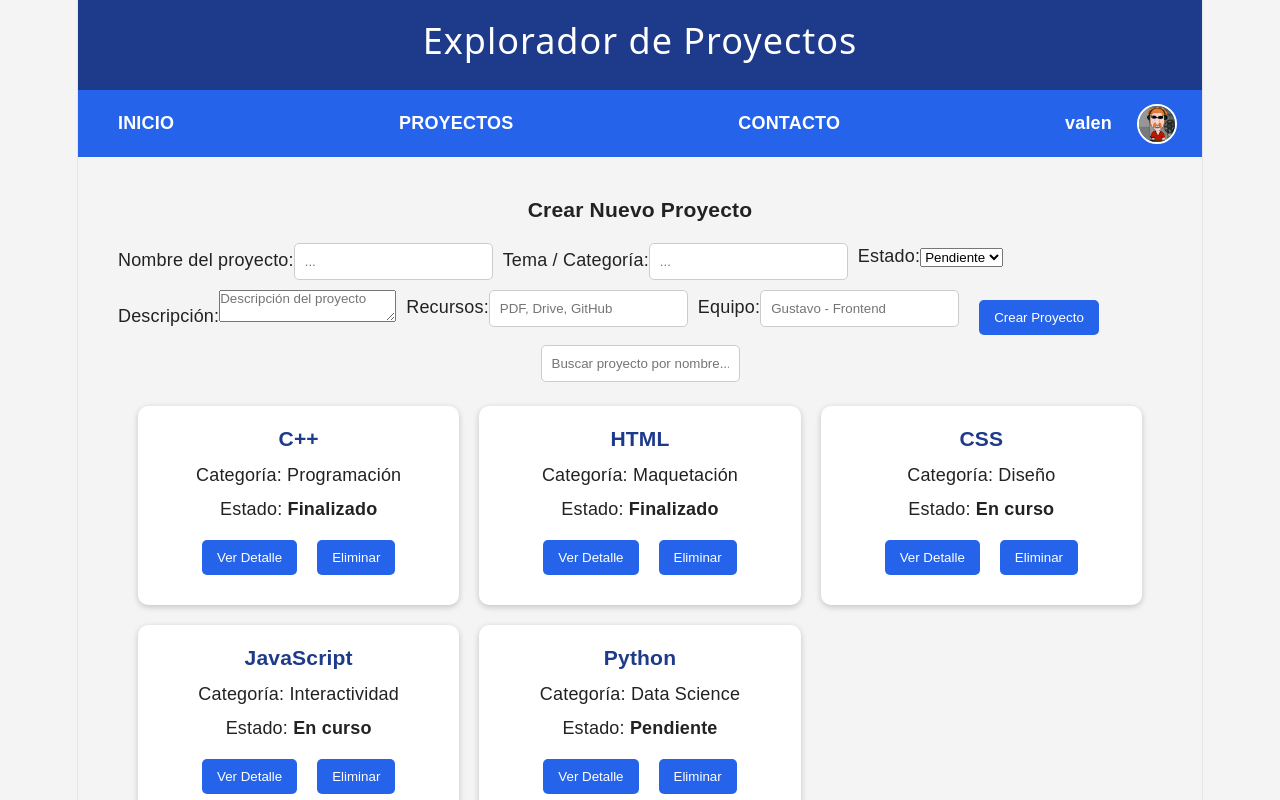
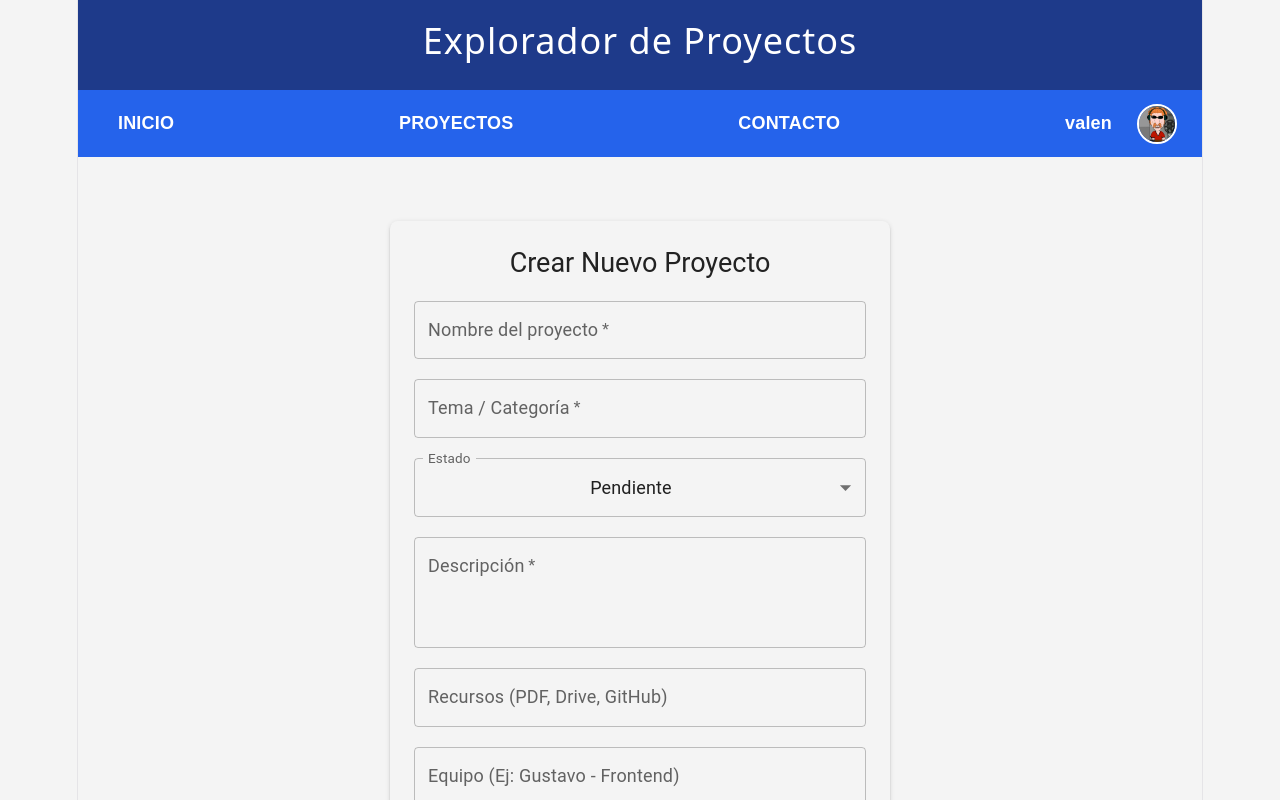
Before and after one commit to GonzG1811/PV_TP3_Grupo13, a React (Vite) app: page /proyectos in a window 1280 px wide. Shown: the top 800 px of the page. Built offline with nearby package versions, Linux system fonts and the light colour scheme; the HTML template or start-up script is replaced by a standard one.

Commit message:
primera parte del punto 3 estrada

```diff
--- a/package.json
+++ b/package.json
@@ -10,6 +10,9 @@
     "preview": "vite preview"
   },
   "dependencies": {
+    "@emotion/react": "^11.14.0",
+    "@emotion/styled": "^11.14.1",
+    "@mui/material": "^9.0.1",
     "react": "^19.2.5",
     "react-dom": "^19.2.5",
     "react-router-dom": "^7.16.0"
--- a/src/components/FormularioProyecto.jsx
+++ b/src/components/FormularioProyecto.jsx
@@ -1,42 +1,33 @@
 import React, { useState } from 'react';
 import { agregarProyecto } from '../services/proyectoService';
+import { TextField, Button, Box, MenuItem, Typography } from '@mui/material';
 
 function FormularioProyecto({ alGuardar }) {
-
     const [proyectoData, setProyectoData] = useState({
         titulo: '',
         categoria: '',
         estado: 'Pendiente',
-        descripcion:'',
+        descripcion: '',
         recursos: '',
         equipo: ''
     });
 
-    const { titulo, categoria, estado,descripcion,recursos,equipo } = proyectoData;
+    const { titulo, categoria, estado, descripcion, recursos, equipo } = proyectoData;
 
     const manejarEnvio = (e) => {
         e.preventDefault();
 
         agregarProyecto({
             ...proyectoData,
-
-    recursos: [
-        proyectoData.recursos
-    ],
-
-    equipo: [
-        {
-            nombre: proyectoData.equipo,
-            rol: ""
-        }
-    ]
+            recursos: [proyectoData.recursos],
+            equipo: [{ nombre: proyectoData.equipo, rol: "" }]
         });
 
         setProyectoData({
             titulo: '',
             categoria: '',
             estado: 'Pendiente',
-            descripcion:'',
+            descripcion: '',
             recursos: '',
             equipo: ''
         });
@@ -45,92 +36,74 @@ function FormularioProyecto({ alGuardar }) {
     };
 
     return (
-        <section className="contenedor-formulario">
-            <h3>Crear Nuevo Proyecto</h3>
-            <form onSubmit={manejarEnvio} className="form-crear">
-                <div className="input-group">
-                    <label>Nombre del proyecto:</label>
-                    <input
-                        type="text"
+        <Box component="section" sx={{ maxWidth: 500, mx: 'auto', mt: 3, p: 3, boxShadow: 2, borderRadius: 2 }}>
+            <Typography variant="h5" gutterBottom>Crear Nuevo Proyecto</Typography>
+
+            <Box component="form" onSubmit={manejarEnvio} sx={{ display: 'flex', flexDirection: 'column', gap: 2.5 }}>
+
+                <TextField
+                    label="Nombre del proyecto"
+                    variant="outlined"
                     value={titulo}
                     onChange={(e) => setProyectoData({ ...proyectoData, titulo: e.target.value })}
-                        placeholder="..."
                     required
+                    fullWidth
                 />
-                </div>
 
-                <div className="input-group">
-                    <label>Tema / Categoría:</label>
-                    <input
-                        type="text"
+                <TextField
+                    label="Tema / Categoría"
+                    variant="outlined"
                     value={categoria}
                     onChange={(e) => setProyectoData({ ...proyectoData, categoria: e.target.value })}
-                        placeholder="..."
                     required
+                    fullWidth
                 />
-                </div>
 
-                <div className="input-group">
-                    <label>Estado:</label>
-                    <select
+                <TextField
+                    select
+                    label="Estado"
                     value={estado}
                     onChange={(e) => setProyectoData({ ...proyectoData, estado: e.target.value })}
+                    fullWidth
                 >
-                        <option value="Pendiente">Pendiente</option>
-                        <option value="En curso">En curso</option>
-                        <option value="Finalizado">Finalizado</option>
-                    </select>
-                </div>
-                <div className="input-group">
-    <label>Descripción:</label>
+                    <MenuItem value="Pendiente">Pendiente</MenuItem>
+                    <MenuItem value="En curso">En curso</MenuItem>
+                    <MenuItem value="Finalizado">Finalizado</MenuItem>
+                </TextField>
 
-    <textarea
+                <TextField
+                    label="Descripción"
+                    multiline
+                    rows={3}
                     value={descripcion}
-        onChange={(e) =>
-            setProyectoData({
-                ...proyectoData,
-                descripcion: e.target.value
-            })
+                    onChange={(e) => setProyectoData({ ...proyectoData, descripcion: e.target.value })}
+                    required
+                    fullWidth
+                />
+
+                <TextField
+                    label="Recursos (PDF, Drive, GitHub)"
+                    variant="outlined"
+                    value={recursos}
+                    onChange={(e) => setProyectoData({ ...proyectoData, recursos: e.target.value })}
+                    fullWidth
+                />
+
+                <TextField
+                    label="Equipo (Ej: Gustavo - Frontend)"
+                    variant="outlined"
+                    value={equipo}
+                    onChange={(e) => setProyectoData({ ...proyectoData, equipo: e.target.value })}
+                    fullWidth
+                />
+
+                <Button type="submit" variant="contained" color="primary" size="large">
+                    Crear Proyecto
+                </Button>
+
+            </Box>
+        </Box>
+    );
 }
-        placeholder="Descripción del proyecto"
-        required
-    />
-</div>
 
-<div className="input-group">
-    <label>Recursos:</label>
-
-    <input
-        type="text"
-        value={recursos}
-        onChange={(e) =>
-            setProyectoData({
-                ...proyectoData,
-                recursos: e.target.value
-            })
-        }
-        placeholder="PDF, Drive, GitHub"
-    />
-</div>
-
-<div className="input-group">
-    <label>Equipo:</label>
-
-    <input
-        type="text"
-        value={equipo}
-        onChange={(e) =>
-            setProyectoData({
-                ...proyectoData,
-                equipo: e.target.value
-            })
-        }
-        placeholder="Gustavo - Frontend"
-    />
-</div>
-
-                <button type="submit" className="btn-crear">Crear Proyecto</button>
-            </form>
-        </section>
-    );
-}export default FormularioProyecto;
+export default FormularioProyecto;
--- a/src/components/ProyectoCard.jsx
+++ b/src/components/ProyectoCard.jsx
@@ -1,25 +1,43 @@
 import React from 'react';
 import { useNavigate } from 'react-router-dom';
+import { Card, CardContent, Typography, Button, CardActions } from '@mui/material';
 
 const ProyectoCard = ({ proyecto, onEliminar }) => {
     const { id, titulo, categoria, estado } = proyecto;
     const navigate = useNavigate();
 
     return (
-        <div className="card">
-            <h3>{titulo}</h3>
-            <p>Categoría: {categoria}</p>
-            <p>Estado: <strong>{estado}</strong></p>
+        <Card sx={{ mb: 2, boxShadow: 3 }}>
+            <CardContent>
+                <Typography variant="h6" component="div">
+                    {titulo}
+                </Typography>
+                <Typography color="text.secondary" gutterBottom>
+                    Categoría: {categoria}
+                </Typography>
+                <Typography variant="body2">
+                    Estado: <strong>{estado}</strong>
+                </Typography>
+            </CardContent>
 
-            <div>
-                <button onClick={() => navigate(`/proyectos/${id}`)}>
+            <CardActions>
+                <Button
+                    variant="contained"
+                    size="small"
+                    onClick={() => navigate(`/proyectos/${id}`)}
+                >
                     Ver Detalle
-                </button>
-                <button onClick={() => onEliminar(id)}>
+                </Button>
+                <Button
+                    variant="outlined"
+                    color="error"
+                    size="small"
+                    onClick={() => onEliminar(id)}
+                >
                     Eliminar
-                </button>
-            </div>
-        </div>
+                </Button>
+            </CardActions>
+        </Card>
     );
 };
 
--- a/src/components/RegistroActividad.jsx
+++ b/src/components/RegistroActividad.jsx
@@ -1,4 +1,5 @@
 import React from 'react';
+import { Alert, Snackbar } from '@mui/material';
 
 const RegistroActividad = ({ fecha }) => {
 
```
Also changed, not shown: 1 other file (tests, documents, lock files or other folders). Lines whose indentation alone changed are shown as unchanged.
